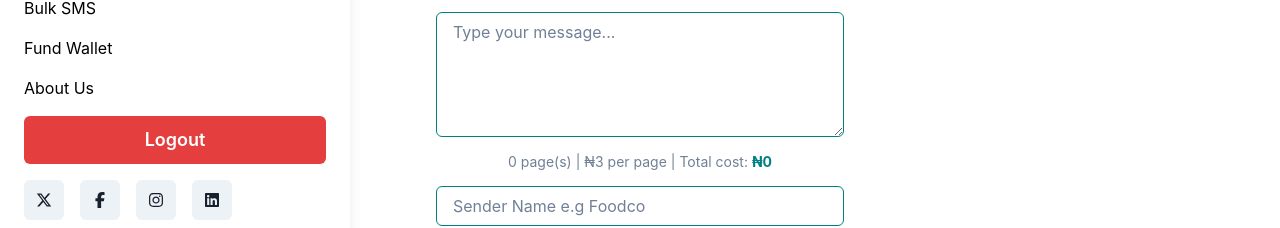
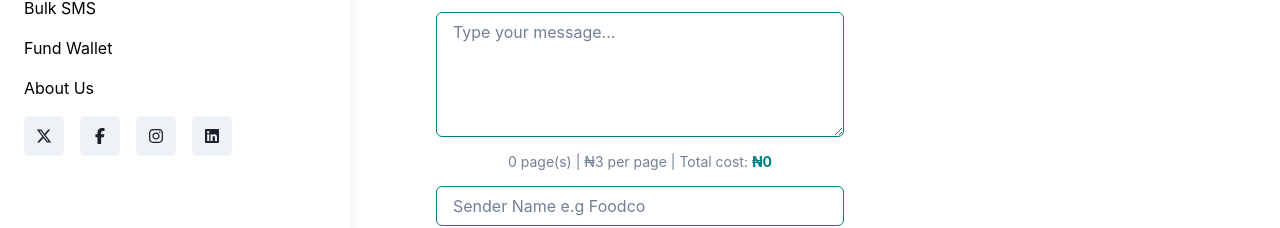
Before and after one commit to Mayor-Myles/Mylezic_Portal, a Next.js app: page /bulkSMS in a window 1280 px wide. Shown: the part 356-584 px from the top of the page. Built offline with nearby package versions, Linux system fonts and the light colour scheme; no server answers.

Commit message:
Update sidebar.js

```diff
--- a/components/sidebar.js
+++ b/components/sidebar.js
@@ -41,7 +41,6 @@ return(
   <Link color={router.pathname=="/fund" && "teal"} href="/fund">Fund Wallet</Link>
   <Link color={router.pathname=="/about" && "teal"} href="/about">About Us</Link>
 
-  <Button w="full"  size="lg" colorScheme="red">Logout</Button>
 
 
   <Flex align="center" justify="center" gap="4">
```
